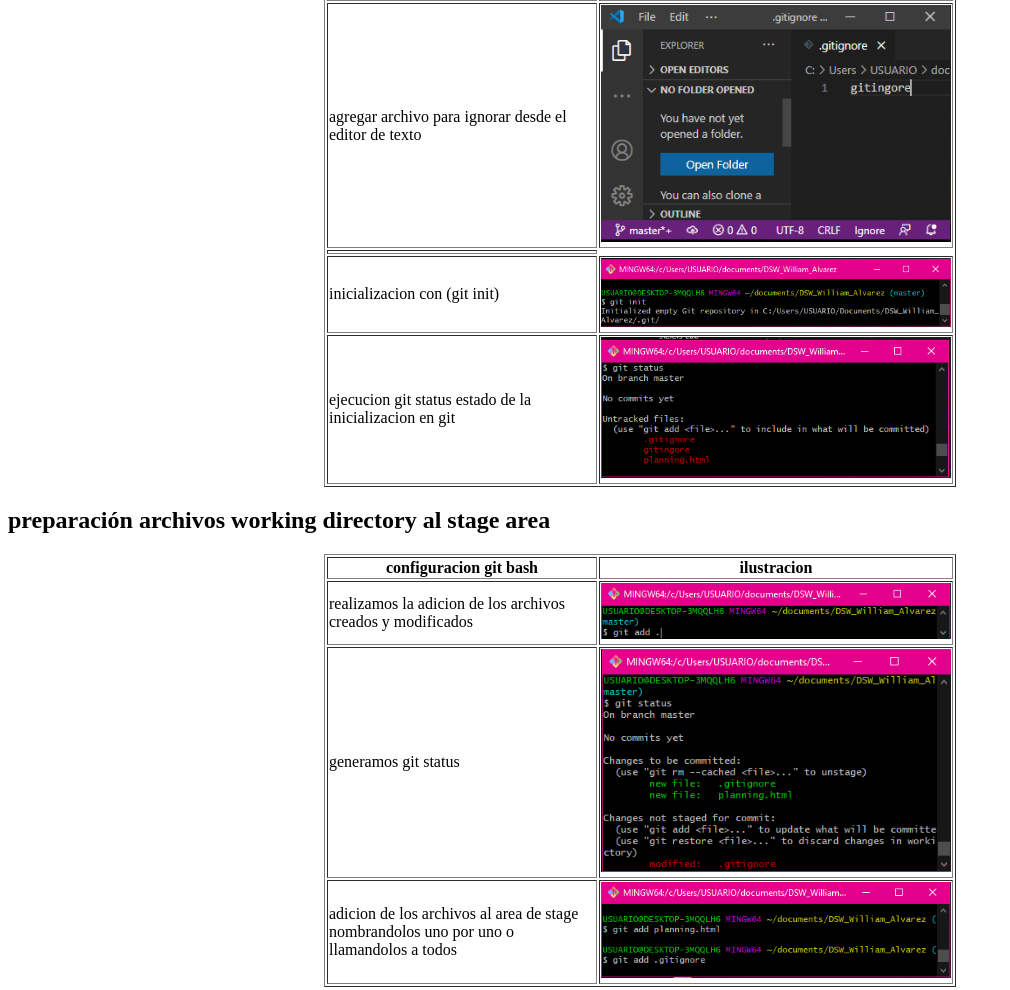
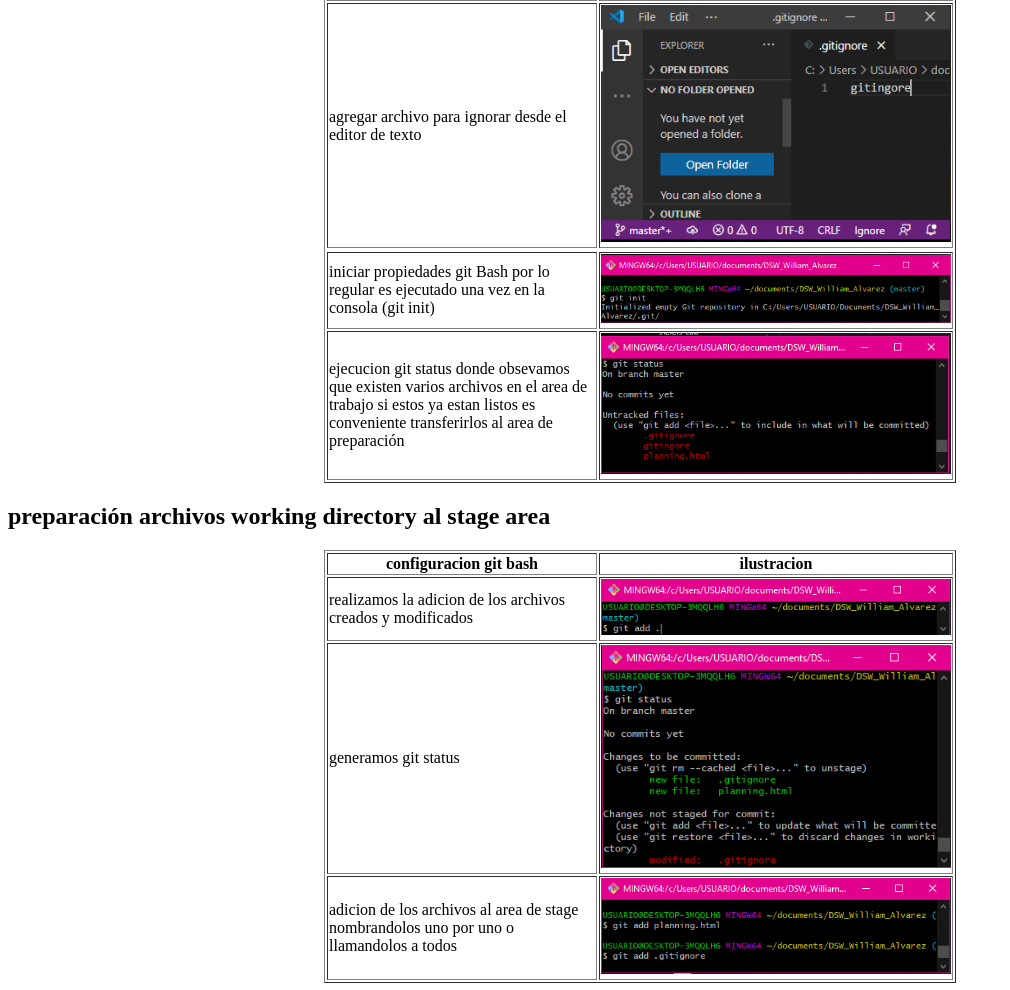
Before and after one commit to willio1030/DSW_William_Alvarez-, a plain HTML site: page Configuracion Git GitHub.html in a window 1280 px wide. Shown: the part 5812-6802 px from the top of the page, without its empty margins (0-1010 px from the left). Drawn offline with Linux system fonts and the light colour scheme.

Commit message:
correciones

```diff
--- a/Configuracion Git GitHub.html
+++ b/Configuracion Git GitHub.html
@@ -209,18 +209,17 @@
 
 
             <tr>
-                <td> </td>
 
 
             </tr>
             <tr>
-                <td>inicializacion con (git init)</td>
+                <td>iniciar propiedades git Bash por lo regular es ejecutado una vez en la consola  (git init)</td>
                 <td> <img src="images git/inicializacion de git en local.png" alt="iniciar git" title="comando git init" width="350 px" \></td>
             </tr>
 
 
             <tr>
-                <td>ejecucion git status estado de la inicializacion en git </td>
+                <td>ejecucion git status donde obsevamos que existen varios archivos en el area de trabajo si estos ya estan listos es conveniente transferirlos al area de <stron>preparación</stron>   </td>
                 <td><img src="images git/status o estado del seguimiento git.png" alt="estado git" title="git status" width="350 px" \></td>
             </tr>
 
@@ -554,11 +553,20 @@ en los dos casos se debe realizar primero (git pull origin + name branch ) antes
             <td> <img src="imagenes1\19.png " alt="sitio de descarga " title="fotografia page official " width="350 px " \></td>
         </tr>
 
+    </table>
 
 
+
+    <table style="margin: 0% auto; " width="50%" border="1 " \>
+
+
+        <td>si existen cambios vamos a ejecutar <strong>git status</strong> </td>
+        <img src=" ">
     </table>
 
-    <li> teniendo los cambios realizados vamos a realizar la fusion de dos ramas en una (git merge origin desarrollo) en este caso se fusionaran en forma remota en la nube </li>
+
+
+    <li> </li>
     <br>
     <br/>
     <img src="imagenes1\22.png " alt="sitio de descarga " title="fotografia page official " width="900 px " \>
@@ -582,10 +590,6 @@ en los dos casos se debe realizar primero (git pull origin + name branch ) antes
     <br>
     <br>
 
-
-
-
-
 </body>
 
 </html>
```
